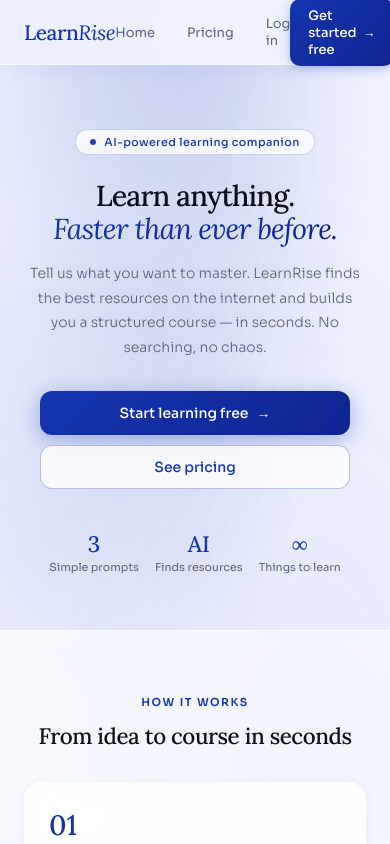
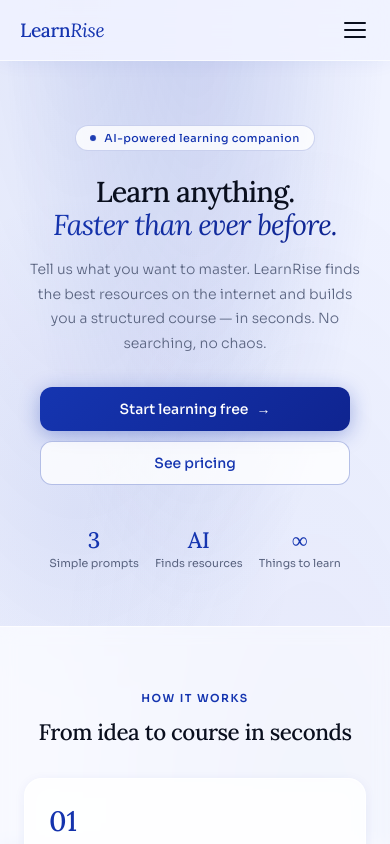
Before and after one commit to ywookim15-oss/learnrise, a Next.js app: page / in a window 390 px wide. Shown: the top 844 px of the page. Built offline with nearby package versions, Linux system fonts and the light colour scheme; no server answers.

Commit message:
Update Navbar.module.css

```diff
--- a/components/Navbar.module.css
+++ b/components/Navbar.module.css
@@ -2,8 +2,8 @@
   position: sticky;
   top: 0;
   z-index: 100;
-  padding: 0 1.5rem;
-  background: rgba(240, 243, 255, 0.75);
+  padding: 0 1.25rem;
+  background: rgba(240, 243, 255, 0.85);
   backdrop-filter: blur(20px);
   -webkit-backdrop-filter: blur(20px);
   border-bottom: 1px solid rgba(255, 255, 255, 0.6);
@@ -13,26 +13,31 @@
 .inner {
   max-width: 1100px;
   margin: 0 auto;
-  height: 64px;
+  height: 60px;
   display: flex;
   align-items: center;
   justify-content: space-between;
+  gap: 1rem;
 }
 
 .logo {
   font-family: 'Lora', serif;
-  font-size: 1.3rem;
+  font-size: 1.2rem;
   font-weight: 500;
   color: var(--blue);
   letter-spacing: -0.02em;
   text-decoration: none;
-  transition: opacity 0.2s;
+  flex-shrink: 0;
 }
+.logo span { font-style: italic; }
+.logo:hover { opacity: 0.8; }
 
-.logo:hover { opacity: 0.8; }
-.logo span { font-style: italic; }
-
-.links { display: flex; align-items: center; gap: 2rem; }
+/* Desktop links - hidden on mobile */
+.links {
+  display: flex;
+  align-items: center;
+  gap: 1.75rem;
+}
 
 .link {
   font-size: 13px;
@@ -41,14 +46,14 @@
   font-weight: 400;
   transition: color 0.2s;
   position: relative;
+  white-space: nowrap;
 }
 
 .link::after {
   content: '';
   position: absolute;
   bottom: -2px;
-  left: 0;
-  right: 0;
+  left: 0; right: 0;
   height: 1.5px;
   background: var(--blue);
   transform: scaleX(0);
@@ -57,15 +62,16 @@
 
 .link:hover { color: var(--blue); }
 .link:hover::after { transform: scaleX(1); }
-
 .linkActive { color: var(--blue); font-weight: 500; }
 .linkActive::after { transform: scaleX(1); }
+
+.desktopCta { display: flex; }
 
 .cta {
   background: linear-gradient(135deg, var(--blue), var(--blue-dark));
   color: #fff;
   border-radius: 10px;
-  padding: 8px 18px;
+  padding: 8px 16px;
   font-size: 13px;
   font-weight: 500;
   text-decoration: none;
@@ -74,12 +80,87 @@
   gap: 6px;
   transition: all 0.2s cubic-bezier(0.4, 0, 0.2, 1);
   box-shadow: 0 2px 12px rgba(21, 53, 176, 0.3);
+  white-space: nowrap;
+}
+.cta:hover { transform: translateY(-1px); box-shadow: 0 4px 20px rgba(21, 53, 176, 0.4); }
+.ctaArrow { transition: transform 0.2s; }
+.cta:hover .ctaArrow { transform: translateX(3px); }
+
+/* Hamburger - hidden on desktop */
+.hamburger {
+  display: none;
+  flex-direction: column;
+  gap: 5px;
+  background: none;
+  border: none;
+  padding: 4px;
+  cursor: pointer;
+  flex-shrink: 0;
 }
 
-.cta:hover {
-  transform: translateY(-1px);
-  box-shadow: 0 4px 20px rgba(21, 53, 176, 0.4);
+.bar {
+  display: block;
+  width: 22px;
+  height: 2px;
+  background: var(--text);
+  border-radius: 2px;
+  transition: all 0.25s cubic-bezier(0.4, 0, 0.2, 1);
+  transform-origin: center;
 }
 
-.ctaArrow { transition: transform 0.2s; }
-.cta:hover .ctaArrow { transform: translateX(3px); }
+.barOpen1 { transform: translateY(7px) rotate(45deg); }
+.barOpen2 { opacity: 0; transform: scaleX(0); }
+.barOpen3 { transform: translateY(-7px) rotate(-45deg); }
+
+/* Mobile menu */
+.mobileMenu {
+  display: none;
+  flex-direction: column;
+  padding: 1rem 1.25rem 1.25rem;
+  background: rgba(240, 243, 255, 0.95);
+  backdrop-filter: blur(20px);
+  border-bottom: 1px solid rgba(255, 255, 255, 0.6);
+  animation: slideDown 0.2s cubic-bezier(0.4, 0, 0.2, 1) forwards;
+  position: sticky;
+  top: 60px;
+  z-index: 99;
+}
+
+@keyframes slideDown {
+  from { opacity: 0; transform: translateY(-8px); }
+  to { opacity: 1; transform: translateY(0); }
+}
+
+.mobileLink {
+  font-size: 15px;
+  color: var(--text);
+  text-decoration: none;
+  font-weight: 400;
+  padding: 0.75rem 0;
+  border-bottom: 1px solid var(--border);
+  transition: color 0.15s;
+}
+.mobileLink:last-child { border-bottom: none; }
+.mobileLink:hover { color: var(--blue); }
+
+.mobileCta {
+  margin-top: 1rem;
+  display: block;
+  background: linear-gradient(135deg, var(--blue), var(--blue-dark));
+  color: #fff;
+  border-radius: 10px;
+  padding: 12px 20px;
+  font-size: 14px;
+  font-weight: 500;
+  text-align: center;
+  text-decoration: none;
+  box-shadow: 0 3px 14px rgba(21, 53, 176, 0.3);
+}
+
+/* Responsive breakpoints */
+@media (max-width: 768px) {
+  .links { display: none; }
+  .desktopCta { display: none; }
+  .hamburger { display: flex; }
+  .mobileMenu { display: flex; }
+}
```
